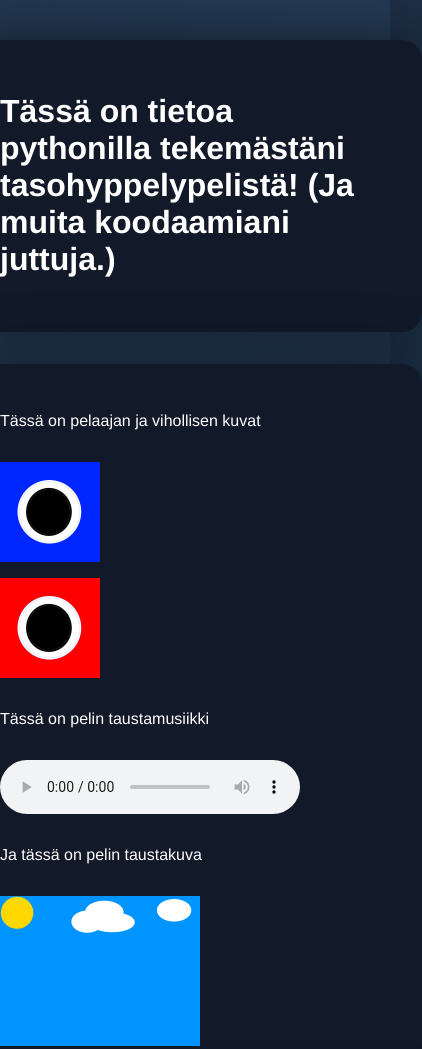
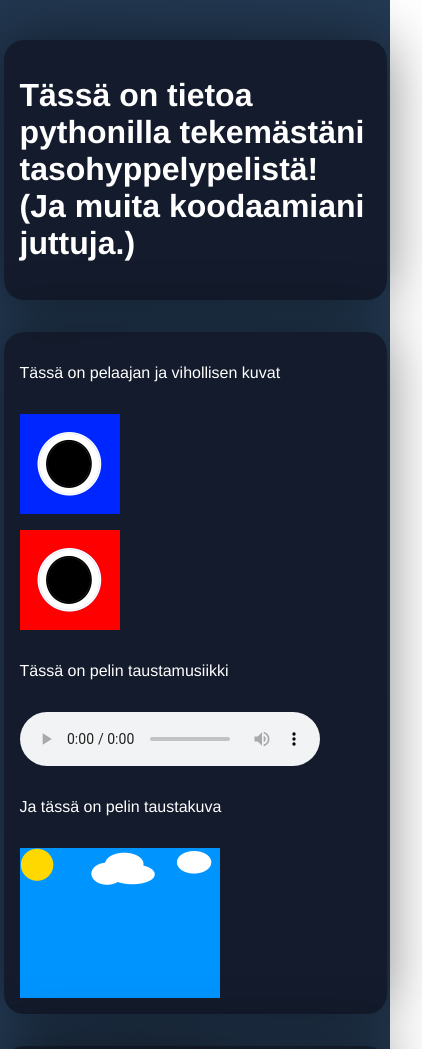
Before and after one commit to peikkoKoodaa/Nettisivu, a website: page HTML/public/index.html in a window 390 px wide. Shown: the top 1049 px of the page, 422 px wide, since content can reach past the window. Drawn offline with Linux system fonts and the light colour scheme; no server answers.

Commit message:
Paras style ikinä!

```diff
--- a/HTML/public/iStyle.css
+++ b/HTML/public/iStyle.css
@@ -11,7 +11,7 @@ html {
         #1e1e2f
     );
     background-size: 400% 400%;
-    animation: gradientFlow 10s ease infinite;
+    animation: gradientFlow 20s ease infinite;
 }
 
 @keyframes gradientFlow {
@@ -39,7 +39,8 @@ body {
 }
 
 .div {
-    background: #121929;
+    background: rgba(18, 25, 41, 0.9);
+    backdrop-filter: blur(5px);
     padding: 2rem;
     border-radius: 20px;
     width: 100%;
@@ -50,9 +51,22 @@ body {
     gap: 16px;
 }
 
+@media (max-width: 500px) {
+    .div {
+        padding: 1rem;
+        width: 90%;
+    }
+}
+
+button:hover {
+    background-color: #2a3a5f;
+    transform: scale(1.05);
+    transition: 0.3s ease;
+    box-shadow: 0 0 80px rgba(0,0,0,0.7);
+}
+
 button {
     background-color:#1e1e2f;
-    color:#000000;
     font-size:large;
     font-weight: 600;
     padding: 10px 20px;
```
